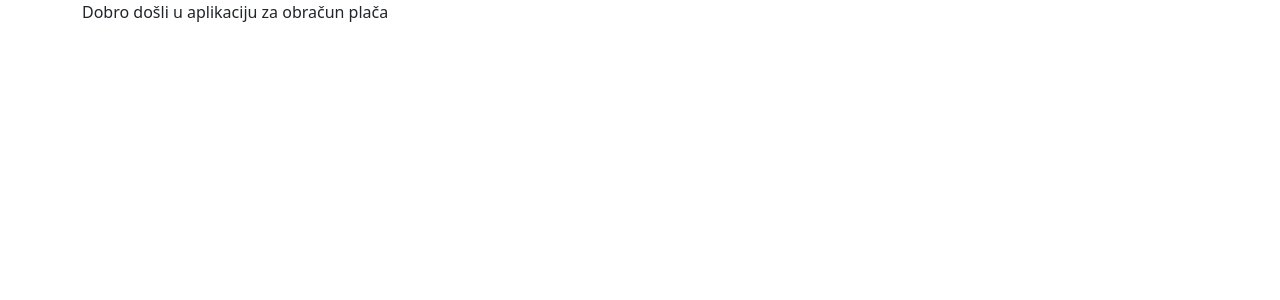
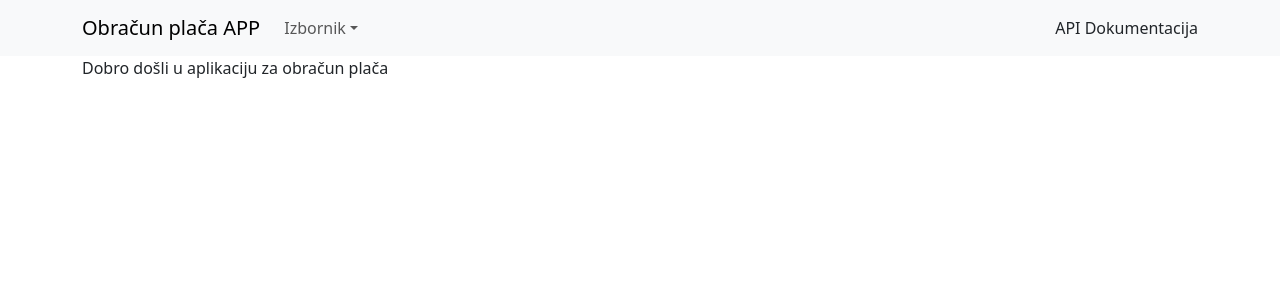
Before and after one commit to ileninger/Zavrsni-WP2---payroll, a React (Vite) app in the folder Frontend/: page / in a window 1280 px wide. Shown: the top 300 px of the page. Built offline with nearby package versions, Linux system fonts and the light colour scheme.

Commit message:
Napravio sam izbornik

```diff
--- a/Frontend/src/App.jsx
+++ b/Frontend/src/App.jsx
@@ -1,11 +1,13 @@
 import { Route, Routes } from "react-router-dom"
 import Pocetna from "./pages/Pocetna"
 import { RoutesNames } from "./constants"
+import NavBar from "./components/NavBar"
 
 function App() {
 
   return (
     <>
+      <NavBar />
       <Routes>
         <Route path={RoutesNames.HOME} element ={<Pocetna/>} />
       </Routes>
--- /dev/null
+++ b/Frontend/src/components/NavBar.css
@@ -0,0 +1,3 @@
+.linkPocetna{
+    cursor: pointer;
+}
--- /dev/null
+++ b/Frontend/src/components/NavBar.jsx
@@ -0,0 +1,43 @@
+import Container from 'react-bootstrap/Container';
+import Nav from 'react-bootstrap/Nav';
+import Navbar from 'react-bootstrap/Navbar';
+import NavDropdown from 'react-bootstrap/NavDropdown';
+import { useNavigate } from 'react-router-dom';
+import { RoutesNames } from '../constants';
+
+import './NavBar.css';
+
+function NavBar() {
+
+    const navigate = useNavigate ();
+
+  return (
+    <Navbar expand="lg" className="bg-body-tertiary">
+      <Container>
+        <Navbar.Brand
+            className='linkPocetna'
+            onClick={()=>navigate(RoutesNames.HOME)}
+            >
+                Obračun plača APP
+        </Navbar.Brand>
+        <Navbar.Toggle aria-controls="basic-navbar-nav" />
+        <Navbar.Collapse id="basic-navbar-nav">
+          <Nav className="me-auto">
+            <NavDropdown title="Izbornik" id="basic-nav-dropdown">
+              <NavDropdown.Item href="#action/3.1">Radnici</NavDropdown.Item>
+              <NavDropdown.Item href="#action/3.2">Obračuni</NavDropdown.Item>
+              <NavDropdown.Item href="#action/3.3">Plače</NavDropdown.Item>
+              <NavDropdown.Divider />
+            </NavDropdown>
+
+          </Nav>
+        </Navbar.Collapse>
+        <Navbar.Collapse className='justify-content-end'>
+            <Nav.Link target ='_blank' href='https://ileninger-001-site1.anytempurl.com/swagger/index.html'>API Dokumentacija</Nav.Link>
+        </Navbar.Collapse>
+      </Container>
+    </Navbar>
+  );
+}
+
+export default NavBar;
```
